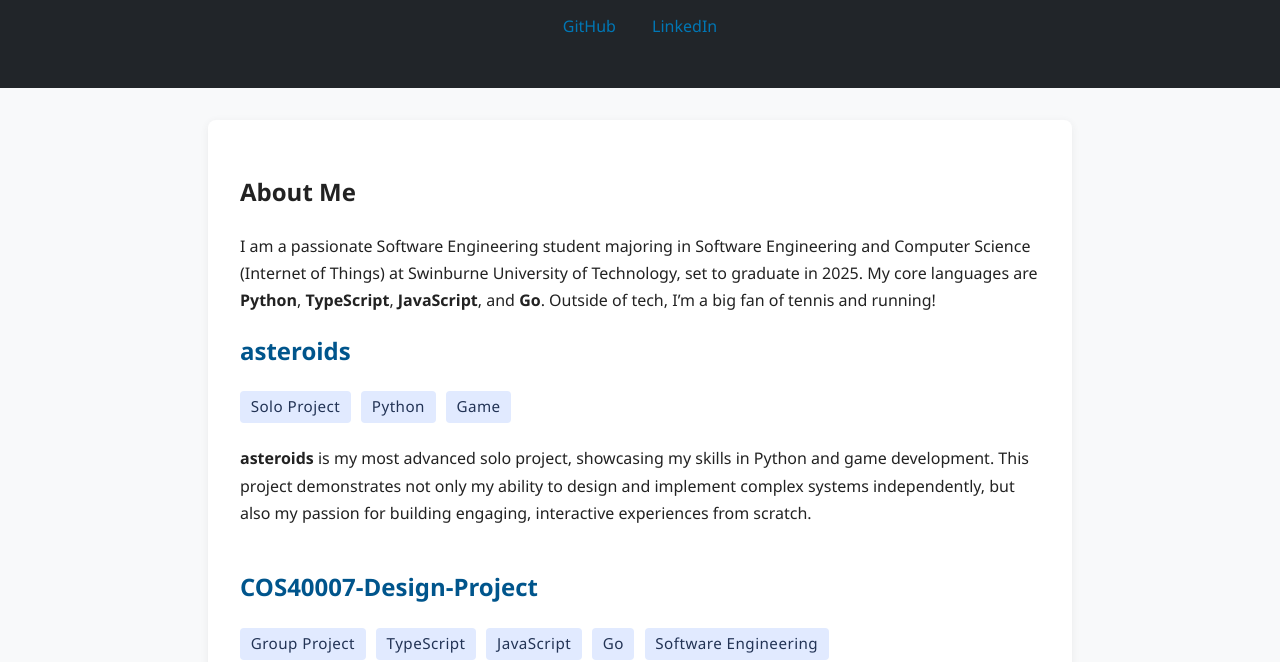
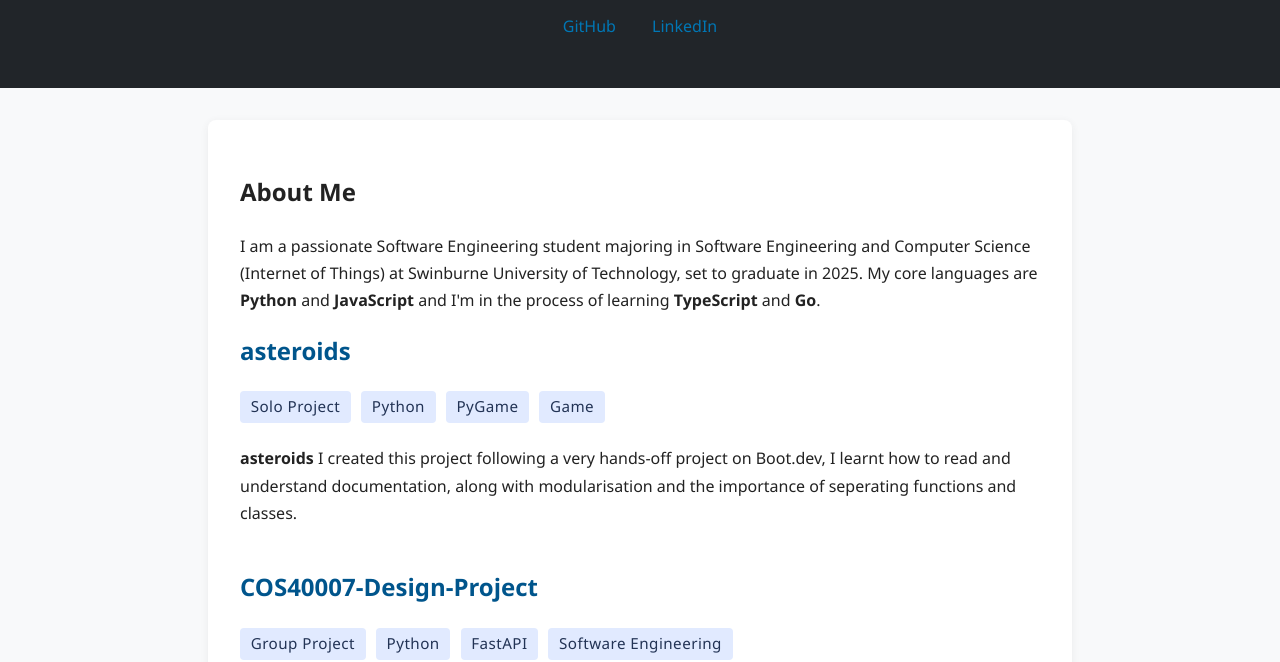
Before and after one commit to NonExstnt/nonexstnt.github.io, a plain HTML site: page index.html in a window 1280 px wide. Shown: the part 139-801 px from the top of the page. Drawn offline with Linux system fonts and the light colour scheme.

Commit message:
Update index.html

```diff
--- a/index.html
+++ b/index.html
@@ -92,8 +92,7 @@
       <h2>About Me</h2>
       <p>
         I am a passionate Software Engineering student majoring in Software Engineering and Computer Science (Internet of Things) at Swinburne University of Technology, set to graduate in 2025.
-        My core languages are <strong>Python</strong>, <strong>TypeScript</strong>, <strong>JavaScript</strong>, and <strong>Go</strong>.
-        Outside of tech, I’m a big fan of tennis and running!
+        My core languages are <strong>Python</strong> and <strong>JavaScript</strong> and I'm in the process of learning <strong>TypeScript</strong> and <strong>Go</strong>.
       </p>
     </section>
 
@@ -106,10 +105,11 @@
       <div class="tags">
         <span class="tag">Solo Project</span>
         <span class="tag">Python</span>
+        <span class="tag">PyGame</span>
         <span class="tag">Game</span>
       </div>
       <p>
-        <strong>asteroids</strong> is my most advanced solo project, showcasing my skills in Python and game development. This project demonstrates not only my ability to design and implement complex systems independently, but also my passion for building engaging, interactive experiences from scratch.
+        <strong>asteroids</strong> I created this project following a very hands-off project on Boot.dev, I learnt how to read and understand documentation, along with modularisation and the importance of seperating functions and classes.
       </p>
     </section>
 
@@ -121,13 +121,12 @@
       </h2>
       <div class="tags">
         <span class="tag">Group Project</span>
-        <span class="tag">TypeScript</span>
-        <span class="tag">JavaScript</span>
-        <span class="tag">Go</span>
+        <span class="tag">Python</span>
+        <span class="tag">FastAPI</span>
         <span class="tag">Software Engineering</span>
       </div>
       <p>
-        <strong>COS40007-Design-Project</strong> is my most advanced group project, completed as part of my studies at Swinburne. Working collaboratively, we tackled real-world software engineering challenges, with a focus on modern web technologies and robust backend services. This project highlights my ability to contribute effectively in a team setting, utilizing TypeScript, JavaScript, and Go.
+        <strong>COS40007-Design-Project</strong> is my most advanced group project, completed as part of my studies at Swinburne. Working collaboratively, we tackled real-world software engineering challenges, with a focus on AI model creation and visualisation, aswell as website integration. This project highlights my ability to manage and contribute in a team setting, utilizing Python and FastAPI.
       </p>
     </section>
   </main>
```
